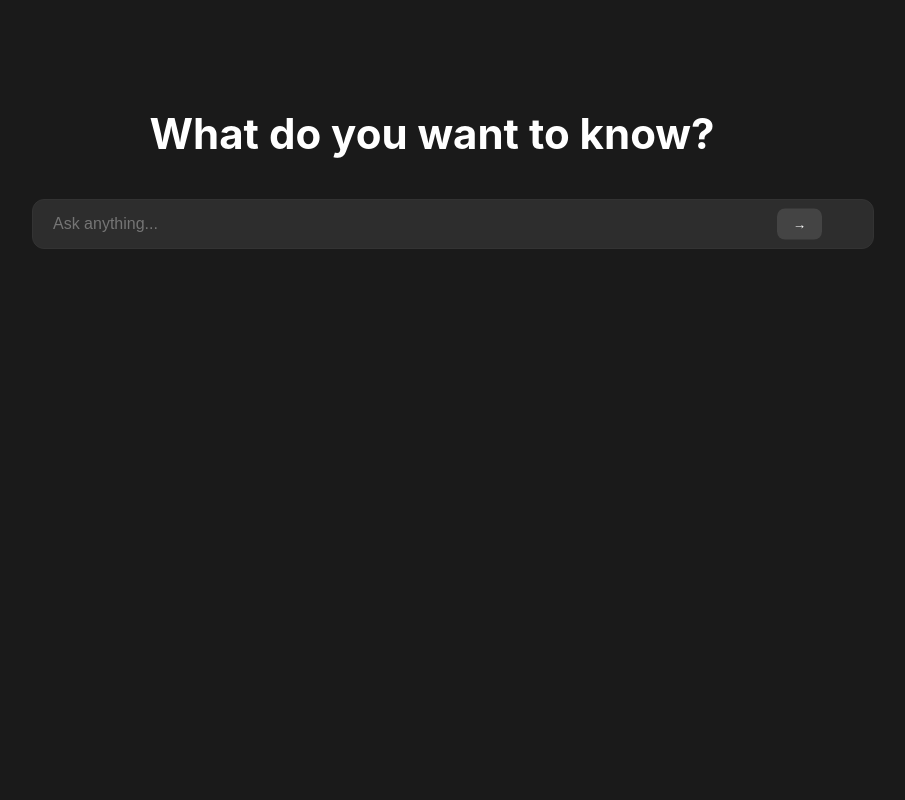
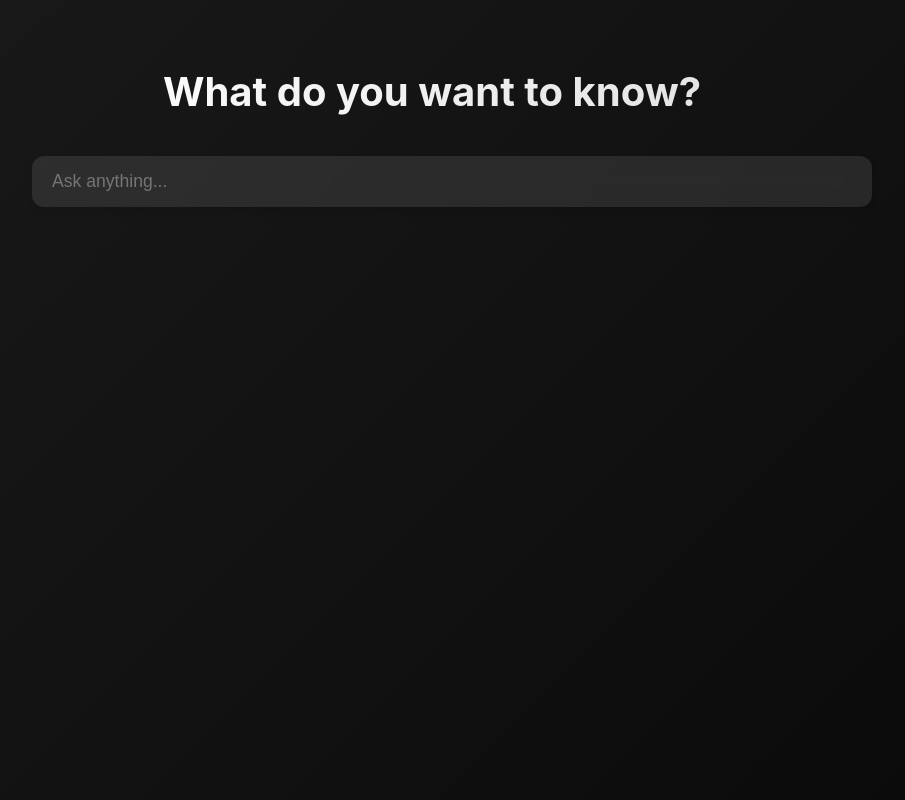
Before and after one commit to Nakshjainsonigara/TLDR, a Flask app: page / in a window 1280 px wide. Shown: the whole page, without its empty margins (208-1113 px from the left). Run offline with Flask 3, Linux system fonts and the light colour scheme.

Commit message:
Updated output and interface

```diff
--- a/templates/index.html
+++ b/templates/index.html
@@ -3,79 +3,132 @@
 <head>
     <meta charset="UTF-8">
     <meta name="viewport" content="width=device-width, initial-scale=1.0">
-    <title>Smart News Search</title>
+    <title>AI News Search</title>
+    <script src="https://cdn.jsdelivr.net/npm/marked/marked.min.js"></script>
     <style>
         body {
             margin: 0;
             padding: 0;
-            background-color: #1a1a1a;
+            min-height: 100vh;
+            font-family: -apple-system, BlinkMacSystemFont, 'Segoe UI', Roboto, Oxygen, Ubuntu, Cantarell, sans-serif;
+            background: linear-gradient(135deg, #1a1a1a 0%, #0a0a0a 100%);
             color: #ffffff;
-            font-family: -apple-system, BlinkMacSystemFont, 'Segoe UI', Roboto, Oxygen, Ubuntu, Cantarell, sans-serif;
         }
 
         .container {
             max-width: 800px;
-            margin: 60px auto;
-            padding: 20px;
+            margin: 0 auto;
+            padding: 40px 20px;
         }
 
         h1 {
             text-align: center;
-            font-size: 42px;
+            font-size: 2.5em;
             margin-bottom: 40px;
+            background: linear-gradient(90deg, #fff, #e0e0e0);
+            -webkit-background-clip: text;
+            -webkit-text-fill-color: transparent;
         }
 
         .search-container {
             position: relative;
-            margin-bottom: 30px;
+            margin-bottom: 40px;
         }
 
         .search-input {
             width: 100%;
             padding: 15px 20px;
+            font-size: 1.1em;
+            border: none;
             border-radius: 12px;
-            border: 1px solid #333;
-            background-color: #2d2d2d;
-            color: #ffffff;
-            font-size: 16px;
-            outline: none;
+            background: rgba(255, 255, 255, 0.1);
+            color: white;
+            backdrop-filter: blur(10px);
+            box-shadow: 0 4px 6px rgba(0, 0, 0, 0.1);
+            transition: all 0.3s ease;
         }
 
-        .search-button {
-            position: absolute;
-            right: 10px;
-            top: 50%;
-            transform: translateY(-50%);
-            background-color: #444;
-            border: none;
-            border-radius: 8px;
-            padding: 8px 16px;
-            color: white;
-            cursor: pointer;
+        .search-input:focus {
+            outline: none;
+            background: rgba(255, 255, 255, 0.15);
+            box-shadow: 0 6px 12px rgba(0, 0, 0, 0.2);
         }
 
-        .results {
+        .results-container {
+            background: rgba(255, 255, 255, 0.05);
+            border-radius: 16px;
+            padding: 30px;
             margin-top: 30px;
+            backdrop-filter: blur(12px);
+            box-shadow: 0 8px 32px rgba(0, 0, 0, 0.1);
         }
 
-        .status {
-            padding: 10px;
-            margin: 10px 0;
-            border-radius: 8px;
-            background-color: #2d2d2d;
+        .markdown-body {
+            color: #ffffff;
         }
 
-        .article {
+        .markdown-body h1 {
+            font-size: 28px;
+            margin-bottom: 25px;
+            text-align: left;
+            background: linear-gradient(90deg, #ffffff, #e0e0e0);
+            -webkit-background-clip: text;
+            -webkit-text-fill-color: transparent;
+        }
+
+        .markdown-body h2 {
+            font-size: 22px;
+            margin-top: 30px;
+            margin-bottom: 15px;
+            color: #ffffff;
+            border-bottom: 1px solid rgba(255, 255, 255, 0.1);
+            padding-bottom: 8px;
+        }
+
+        .markdown-body ul {
+            margin: 15px 0;
+            padding-left: 20px;
+        }
+
+        .markdown-body li {
+            margin: 10px 0;
+            line-height: 1.6;
+            color: rgba(255, 255, 255, 0.9);
+        }
+
+        .source-box {
+            margin-top: 30px;
             padding: 20px;
-            margin: 15px 0;
+            background: rgba(255, 255, 255, 0.08);
             border-radius: 12px;
-            background-color: #2d2d2d;
+        }
+
+        .source-box a {
+            color: #ffffff;
+            text-decoration: none;
+            opacity: 0.8;
+            transition: opacity 0.2s ease;
+        }
+
+        .source-box a:hover {
+            opacity: 1;
+            text-decoration: underline;
         }
 
         .loading {
             text-align: center;
             padding: 20px;
-            color: #888;
+            color: rgba(255, 255, 255, 0.7);
+        }
+
+        @keyframes pulse {
+            0% { opacity: 0.6; }
+            50% { opacity: 1; }
+            100% { opacity: 0.6; }
+        }
+
+        .loading-indicator {
+            animation: pulse 1.5s infinite;
         }
     </style>
 </head>
@@ -83,34 +136,20 @@
     <div class="container">
         <h1>What do you want to know?</h1>
         <div class="search-container">
-            <input type="text" id="searchInput" class="search-input" placeholder="Ask anything...">
-            <button class="search-button" onclick="performSearch()">→</button>
+            <input type="text" class="search-input" placeholder="Ask anything..." id="searchInput">
         </div>
-        <div id="status" class="status" style="display: none;"></div>
-        <div id="results" class="results"></div>
+        <div id="results"></div>
     </div>
 
     <script>
         const searchInput = document.getElementById('searchInput');
-        const statusDiv = document.getElementById('status');
         const resultsDiv = document.getElementById('results');
 
-        searchInput.addEventListener('keypress', function(e) {
-            if (e.key === 'Enter') {
-                performSearch();
-            }
-        });
-
-        async function performSearch() {
-            const query = searchInput.value;
-            if (!query) return;
-
-            statusDiv.style.display = 'block';
-            statusDiv.textContent = 'Searching...';
-            resultsDiv.innerHTML = '<div class="loading">Processing your request...</div>';
+        async function handleSearch(query) {
+            resultsDiv.innerHTML = '<div class="loading"><div class="loading-indicator">Searching for insights...</div></div>';
 
             try {
-                const response = await fetch('http://localhost:5000/api/search', {
+                const response = await fetch('/api/search', {
                     method: 'POST',
                     headers: {
                         'Content-Type': 'application/json',
@@ -123,26 +162,31 @@
                 });
 
                 const data = await response.json();
-
-                // Format and display results
                 resultsDiv.innerHTML = formatResults(data.result);
-                statusDiv.style.display = 'none';
             } catch (error) {
-                resultsDiv.innerHTML = `<div class="article">Error: ${error.message}</div>`;
-                statusDiv.style.display = 'none';
+                resultsDiv.innerHTML = '<div class="error">An error occurred. Please try again.</div>';
             }
         }
 
         function formatResults(results) {
-            if (!results) return '<div class="article">No results found</div>';
+            if (!results) return '<div class="results-container">No results found</div>';
 
-            // Split the results into sections
-            const sections = results.split('\n\n');
+            const htmlContent = marked.parse(results);
 
-            return sections.map(section => {
-                return `<div class="article">${section.replace(/\n/g, '<br>')}</div>`;
-            }).join('');
+            return `
+                <div class="results-container">
+                    <div class="markdown-body">
+                        ${htmlContent}
+                    </div>
+                </div>
+            `;
         }
+
+        searchInput.addEventListener('keypress', (e) => {
+            if (e.key === 'Enter') {
+                handleSearch(searchInput.value);
+            }
+        });
     </script>
 </body>
 </html>
```
Also changed, not shown: agent.py (+33 -17 lines).
